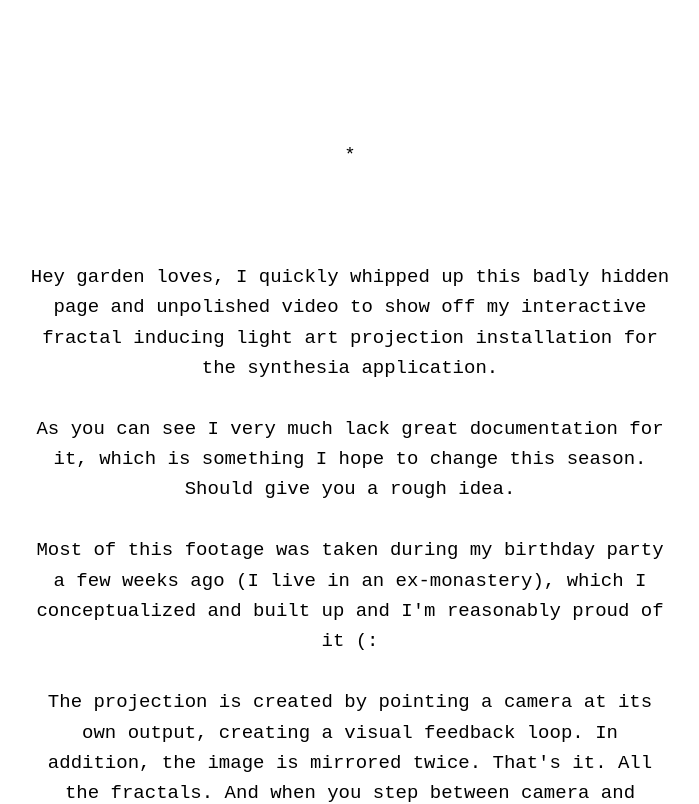
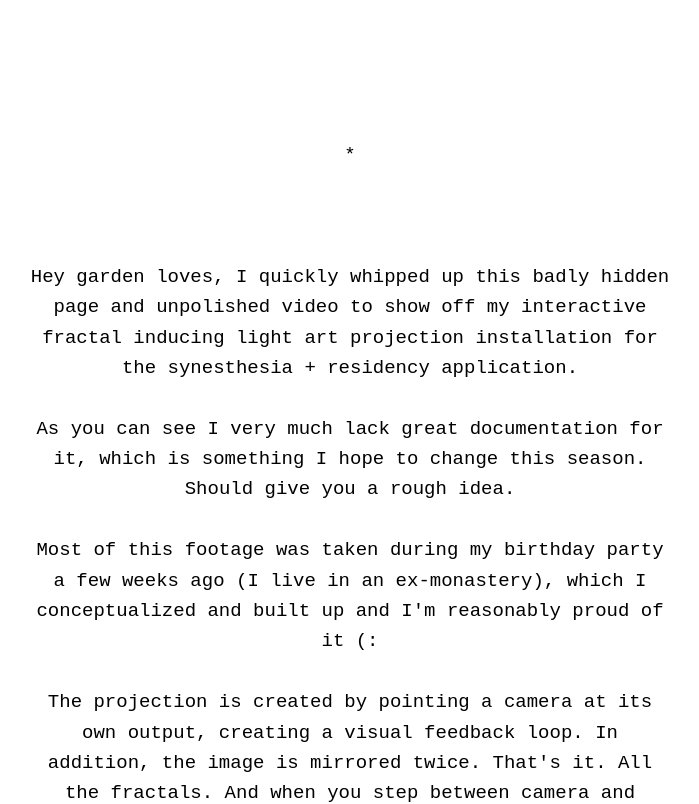
Before and after one commit to paulzerr/paulzerr.github.io, a plain HTML site: page secret.html in a window 1280 px wide. Shown: the top 804 px of the page, without its empty margins (290-989 px from the left). Drawn offline with Linux system fonts and the light colour scheme.

Commit message:
Update secret.html

```diff
--- a/secret.html
+++ b/secret.html
@@ -43,7 +43,7 @@
 	    *
 	    <br><br><br><br>
 
-	    Hey garden loves, I quickly whipped up this badly hidden page and unpolished video to show off my interactive fractal inducing light art projection installation for the synthesia application.
+	    Hey garden loves, I quickly whipped up this badly hidden page and unpolished video to show off my interactive fractal inducing light art projection installation for the synesthesia + residency application.
       <br><br>
       As you can see I very much lack great documentation for it, which is something I hope to change this season. Should give you a rough idea.
 
```
